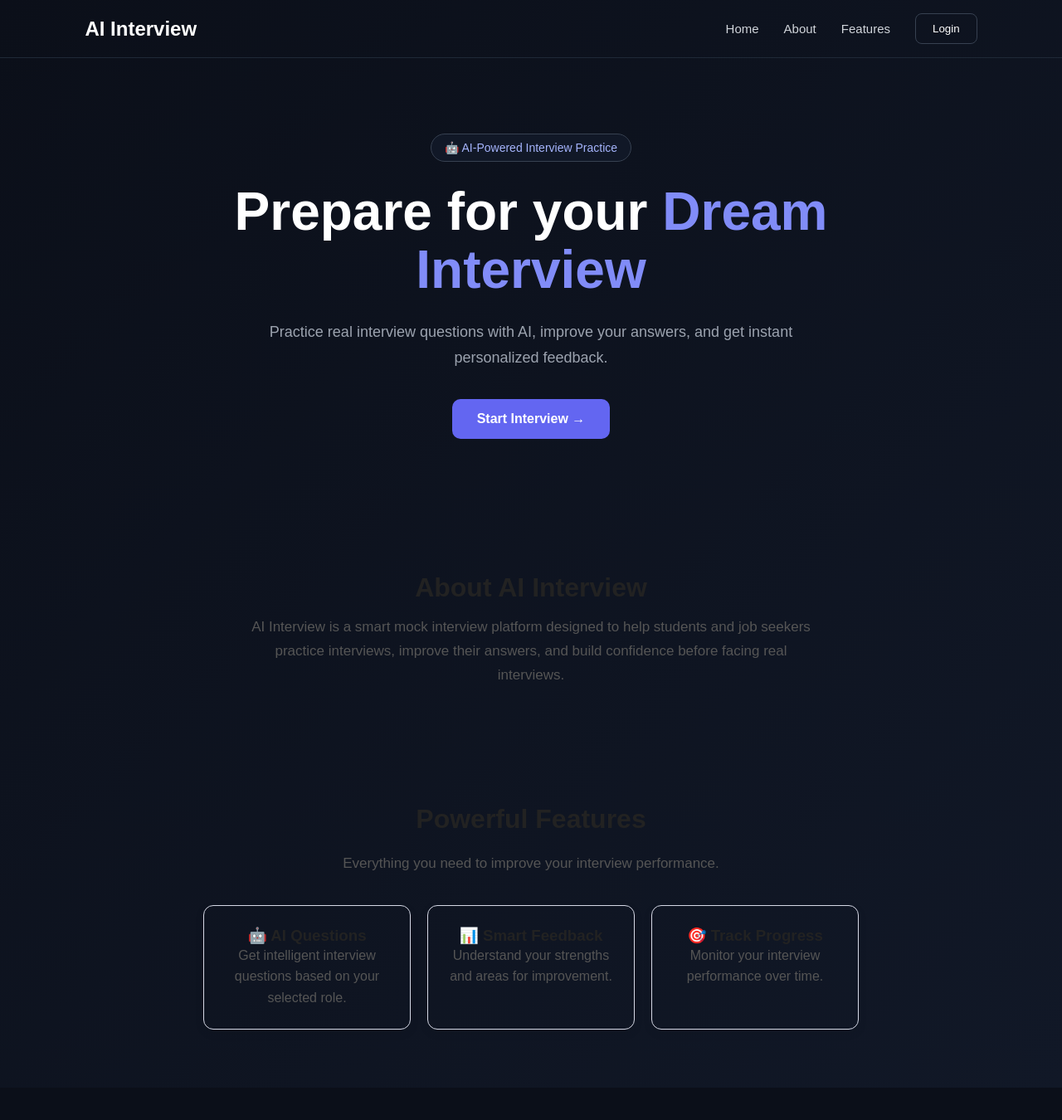
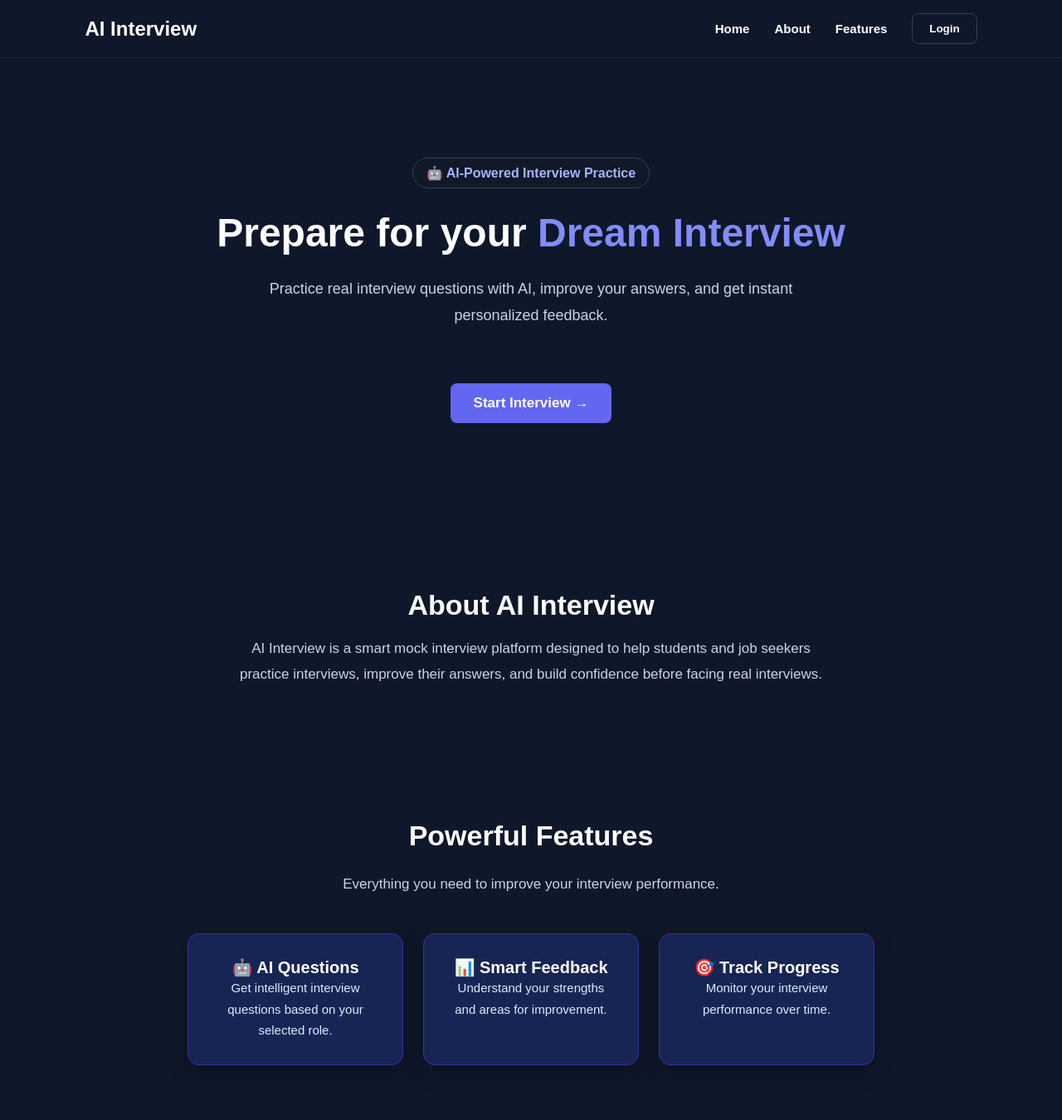
Before and after one commit to KrashanKumarChaudhari/AI-Interview-website, a React (Vite) app in the folder client/: page / in a window 1280 px wide. Shown: the top 1350 px of the page at 83% size. Before the commit the page ends 1311 px from the top, so only its background shows below. Built offline with nearby package versions, Linux system fonts and the light colour scheme.

Commit message:
loginstyle

```diff
--- a/client/src/App.jsx
+++ b/client/src/App.jsx
@@ -1,5 +1,6 @@
 import Result from "./pages/Result";
 import Interview from "./pages/Interview";
+import Login from "./pages/Login";
 
 import {
   BrowserRouter,
@@ -35,56 +36,154 @@ function Home() {
     <div
       className="app"
       style={{
-        scrollBehavior: "smooth",
-        minHeight: "100vh"
+        minHeight: "100vh",
+        backgroundColor: "#0f172a",
+        color: "#ffffff",
+        scrollBehavior: "smooth"
       }}
     >
 
-      {/* Navbar */}
-      <nav className="navbar">
+      {/* NAVBAR */}
 
-        <div className="logo">
+      <nav
+        className="navbar"
+        style={{
+          backgroundColor: "#0f172a"
+        }}
+      >
+
+        <div
+          className="logo"
+          style={{
+            color: "#ffffff",
+            fontWeight: "700"
+          }}
+        >
           AI Interview
         </div>
 
         <div className="nav-links">
 
-          <Link to="/">
+          <Link
+            to="/"
+            style={{
+              color: "#ffffff",
+              fontWeight: "600"
+            }}
+          >
             Home
           </Link>
 
-          <Link to="/#about">
+          <Link
+            to="/#about"
+            style={{
+              color: "#ffffff",
+              fontWeight: "600"
+            }}
+          >
             About
           </Link>
 
-          <Link to="/#features">
+          <Link
+            to="/#features"
+            style={{
+              color: "#ffffff",
+              fontWeight: "600"
+            }}
+          >
             Features
           </Link>
 
-          <button className="login-btn">
-            Login
-          </button>
+          {/* LOGIN */}
+
+          <Link
+            to="/login"
+            style={{
+              textDecoration: "none"
+            }}
+          >
+            <button
+              className="login-btn"
+              style={{
+                color: "#ffffff",
+                fontWeight: "600"
+              }}
+            >
+              Login
+            </button>
+          </Link>
 
         </div>
 
       </nav>
 
 
-      {/* Hero Section */}
-      <main className="hero">
+      {/* HERO SECTION */}
 
-        <div className="hero-content">
+      <main
+        className="hero"
+        style={{
+          minHeight: "70vh",
+          display: "flex",
+          alignItems: "center",
+          justifyContent: "center",
+          textAlign: "center",
+          padding: "60px 20px",
+          backgroundColor: "#0f172a",
+          boxSizing: "border-box"
+        }}
+      >
 
-          <p className="badge">
+        <div
+          className="hero-content"
+          style={{
+            maxWidth: "850px"
+          }}
+        >
+
+          <p
+            className="badge"
+            style={{
+              color: "#a5b4fc",
+              fontWeight: "700",
+              fontSize: "16px"
+            }}
+          >
             🤖 AI-Powered Interview Practice
           </p>
 
-          <h1>
+          <h1
+            style={{
+              color: "#ffffff",
+              fontSize: "48px",
+              fontWeight: "800",
+              lineHeight: "1.2",
+              marginBottom: "22px"
+            }}
+          >
             Prepare for your
-            <span> Dream Interview</span>
+
+            <span
+              style={{
+                color: "#818cf8"
+              }}
+            >
+              {" "}Dream Interview
+            </span>
+
           </h1>
 
-          <p className="description">
+          <p
+            className="description"
+            style={{
+              color: "#cbd5e1",
+              fontSize: "18px",
+              fontWeight: "500",
+              lineHeight: "1.8",
+              maxWidth: "700px",
+              margin: "0 auto 30px"
+            }}
+          >
             Practice real interview questions with AI,
             improve your answers, and get instant
             personalized feedback.
@@ -92,7 +191,18 @@ function Home() {
 
           <Link to="/interview-setup">
 
-            <button className="start-btn">
+            <button
+              className="start-btn"
+              style={{
+                color: "#ffffff",
+                fontWeight: "700",
+                padding: "14px 28px",
+                fontSize: "17px",
+                border: "none",
+                borderRadius: "8px",
+                cursor: "pointer"
+              }}
+            >
               Start Interview →
             </button>
 
@@ -103,20 +213,24 @@ function Home() {
       </main>
 
 
-      {/* About Section */}
+      {/* ABOUT SECTION */}
+
       <section
         id="about"
         style={{
-          padding: "70px 20px",
-          textAlign: "center"
+          padding: "80px 20px",
+          textAlign: "center",
+          backgroundColor: "#0f172a",
+          color: "#ffffff"
         }}
       >
 
         <h2
           style={{
-            fontSize: "32px",
-            marginBottom: "15px",
-            color: "#222"
+            color: "#ffffff",
+            fontSize: "34px",
+            fontWeight: "800",
+            marginBottom: "18px"
           }}
         >
           About AI Interview
@@ -124,11 +238,12 @@ function Home() {
 
         <p
           style={{
-            maxWidth: "700px",
+            maxWidth: "720px",
             margin: "0 auto",
-            lineHeight: "1.7",
+            color: "#cbd5e1",
             fontSize: "17px",
-            color: "#555"
+            fontWeight: "500",
+            lineHeight: "1.8"
           }}
         >
           AI Interview is a smart mock interview platform
@@ -140,15 +255,18 @@ function Home() {
       </section>
 
 
-      {/* Features Section */}
+      {/* FEATURES SECTION */}
+
       <section
         id="features"
         style={{
-          padding: "70px 20px",
+          padding: "80px 20px",
           display: "flex",
-          gap: "20px",
+          gap: "24px",
           justifyContent: "center",
-          flexWrap: "wrap"
+          flexWrap: "wrap",
+          backgroundColor: "#0f172a",
+          color: "#ffffff"
         }}
       >
 
@@ -156,8 +274,9 @@ function Home() {
           style={{
             width: "100%",
             textAlign: "center",
-            fontSize: "32px",
-            color: "#222",
+            color: "#ffffff",
+            fontSize: "34px",
+            fontWeight: "800",
             marginBottom: "5px"
           }}
         >
@@ -168,9 +287,10 @@ function Home() {
           style={{
             width: "100%",
             textAlign: "center",
-            color: "#555",
+            color: "#cbd5e1",
             fontSize: "17px",
-            marginBottom: "20px"
+            fontWeight: "500",
+            marginBottom: "25px"
           }}
         >
           Everything you need to improve your
@@ -178,29 +298,38 @@ function Home() {
         </p>
 
 
-        {/* Feature 1 */}
+        {/* FEATURE 1 */}
+
         <div
           style={{
-            width: "250px",
-            padding: "25px",
-            backgroundColor: "transparent",
-            color: "#222",
-            borderRadius: "12px",
-            border: "1px solid #d5d8e5",
-            boxShadow: "0 4px 12px rgba(0,0,0,0.08)",
+            width: "260px",
+            padding: "28px",
+            backgroundColor: "#172554",
+            color: "#ffffff",
+            borderRadius: "14px",
+            border: "1px solid #3730a3",
+            boxShadow: "0 8px 25px rgba(0,0,0,0.25)",
             textAlign: "center",
             boxSizing: "border-box"
           }}
         >
 
-          <h3 style={{ color: "#222" }}>
+          <h3
+            style={{
+              color: "#ffffff",
+              fontSize: "20px",
+              fontWeight: "700"
+            }}
+          >
             🤖 AI Questions
           </h3>
 
           <p
             style={{
-              color: "#555",
-              lineHeight: "1.6"
+              color: "#dbeafe",
+              fontSize: "15px",
+              fontWeight: "500",
+              lineHeight: "1.7"
             }}
           >
             Get intelligent interview questions based on
@@ -210,29 +339,38 @@ function Home() {
         </div>
 
 
-        {/* Feature 2 */}
+        {/* FEATURE 2 */}
+
         <div
           style={{
-            width: "250px",
-            padding: "25px",
-            backgroundColor: "transparent",
-            color: "#222",
-            borderRadius: "12px",
-            border: "1px solid #d5d8e5",
-            boxShadow: "0 4px 12px rgba(0,0,0,0.08)",
+            width: "260px",
+            padding: "28px",
+            backgroundColor: "#172554",
+            color: "#ffffff",
+            borderRadius: "14px",
+            border: "1px solid #3730a3",
+            boxShadow: "0 8px 25px rgba(0,0,0,0.25)",
             textAlign: "center",
             boxSizing: "border-box"
           }}
         >
 
-          <h3 style={{ color: "#222" }}>
+          <h3
+            style={{
+              color: "#ffffff",
+              fontSize: "20px",
+              fontWeight: "700"
+            }}
+          >
             📊 Smart Feedback
           </h3>
 
           <p
             style={{
-              color: "#555",
-              lineHeight: "1.6"
+              color: "#dbeafe",
+              fontSize: "15px",
+              fontWeight: "500",
+              lineHeight: "1.7"
             }}
           >
             Understand your strengths and areas for
@@ -242,29 +380,38 @@ function Home() {
         </div>
 
 
-        {/* Feature 3 */}
+        {/* FEATURE 3 */}
+
         <div
           style={{
-            width: "250px",
-            padding: "25px",
-            backgroundColor: "transparent",
-            color: "#222",
-            borderRadius: "12px",
-            border: "1px solid #d5d8e5",
-            boxShadow: "0 4px 12px rgba(0,0,0,0.08)",
+            width: "260px",
+            padding: "28px",
+            backgroundColor: "#172554",
+            color: "#ffffff",
+            borderRadius: "14px",
+            border: "1px solid #3730a3",
+            boxShadow: "0 8px 25px rgba(0,0,0,0.25)",
             textAlign: "center",
             boxSizing: "border-box"
           }}
         >
 
-          <h3 style={{ color: "#222" }}>
+          <h3
+            style={{
+              color: "#ffffff",
+              fontSize: "20px",
+              fontWeight: "700"
+            }}
+          >
             🎯 Track Progress
           </h3>
 
           <p
             style={{
-              color: "#555",
-              lineHeight: "1.6"
+              color: "#dbeafe",
+              fontSize: "15px",
+              fontWeight: "500",
+              lineHeight: "1.7"
             }}
           >
             Monitor your interview performance over
@@ -306,6 +453,11 @@ function App() {
           element={<Result />}
         />
 
+        <Route
+          path="/login"
+          element={<Login />}
+        />
+
       </Routes>
 
     </BrowserRouter>
--- /dev/null
+++ b/client/src/pages/Login.jsx
@@ -0,0 +1,171 @@
+import { useState } from "react";
+import { useNavigate } from "react-router-dom";
+
+function Login() {
+  const [email, setEmail] = useState("");
+  const [password, setPassword] = useState("");
+
+  const navigate = useNavigate();
+
+  const handleLogin = (e) => {
+    e.preventDefault();
+
+    if (email === "" || password === "") {
+      alert("Please enter email and password.");
+      return;
+    }
+
+    alert("Login successful!");
+
+    navigate("/");
+  };
+
+  return (
+    <div
+      style={{
+        minHeight: "100vh",
+        backgroundColor: "#0f172a",
+        display: "flex",
+        justifyContent: "center",
+        alignItems: "center",
+        padding: "20px",
+        boxSizing: "border-box"
+      }}
+    >
+
+      <div
+        style={{
+          width: "100%",
+          maxWidth: "420px",
+          backgroundColor: "#172554",
+          padding: "40px",
+          borderRadius: "16px",
+          border: "1px solid #3730a3",
+          boxShadow: "0 10px 30px rgba(0,0,0,0.3)",
+          boxSizing: "border-box"
+        }}
+      >
+
+        <h1
+          style={{
+            textAlign: "center",
+            color: "#ffffff",
+            marginBottom: "10px"
+          }}
+        >
+          Welcome Back
+        </h1>
+
+        <p
+          style={{
+            textAlign: "center",
+            color: "#cbd5e1",
+            marginBottom: "30px"
+          }}
+        >
+          Login to your AI Interview account
+        </p>
+
+
+        <form onSubmit={handleLogin}>
+
+          <label
+            style={{
+              display: "block",
+              color: "#ffffff",
+              fontWeight: "600",
+              marginBottom: "8px"
+            }}
+          >
+            Email
+          </label>
+
+          <input
+            type="email"
+            placeholder="Enter your email"
+            value={email}
+            onChange={(e) => setEmail(e.target.value)}
+            style={{
+              width: "100%",
+              padding: "13px",
+              marginBottom: "20px",
+              borderRadius: "8px",
+              border: "1px solid #64748b",
+              boxSizing: "border-box",
+              fontSize: "15px"
+            }}
+          />
+
+
+          <label
+            style={{
+              display: "block",
+              color: "#ffffff",
+              fontWeight: "600",
+              marginBottom: "8px"
+            }}
+          >
+            Password
+          </label>
+
+          <input
+            type="password"
+            placeholder="Enter your password"
+            value={password}
+            onChange={(e) => setPassword(e.target.value)}
+            style={{
+              width: "100%",
+              padding: "13px",
+              marginBottom: "25px",
+              borderRadius: "8px",
+              border: "1px solid #64748b",
+              boxSizing: "border-box",
+              fontSize: "15px"
+            }}
+          />
+
+
+          <button
+            type="submit"
+            style={{
+              width: "100%",
+              padding: "14px",
+              backgroundColor: "#4f46e5",
+              color: "#ffffff",
+              border: "none",
+              borderRadius: "8px",
+              fontSize: "16px",
+              fontWeight: "700",
+              cursor: "pointer"
+            }}
+          >
+            Login
+          </button>
+
+        </form>
+
+
+        <button
+          onClick={() => navigate("/")}
+          style={{
+            width: "100%",
+            marginTop: "15px",
+            padding: "12px",
+            backgroundColor: "transparent",
+            color: "#cbd5e1",
+            border: "1px solid #64748b",
+            borderRadius: "8px",
+            fontSize: "15px",
+            cursor: "pointer"
+          }}
+        >
+          Back to Home
+        </button>
+
+      </div>
+
+    </div>
+  );
+}
+
+export default Login;
```
